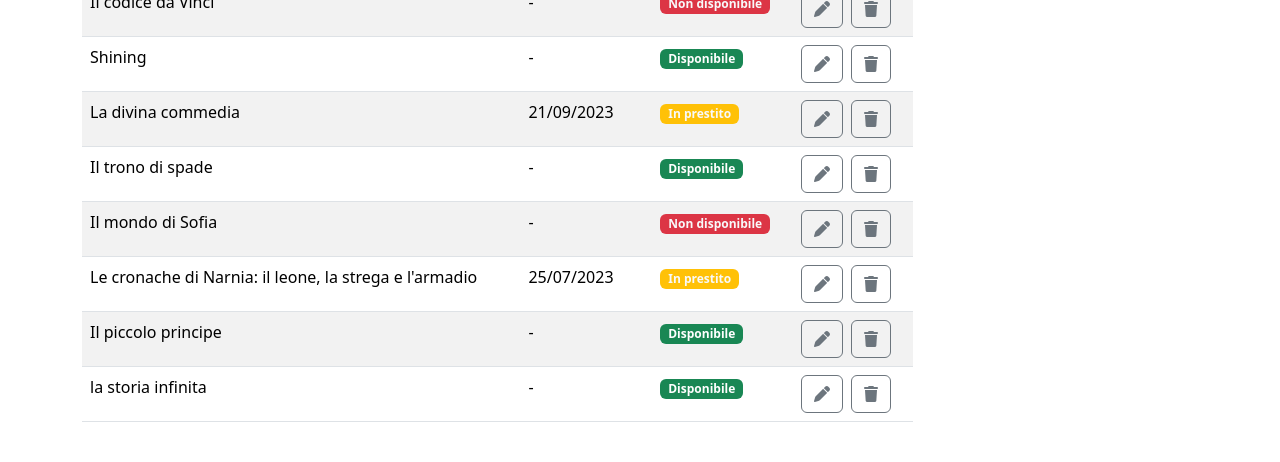
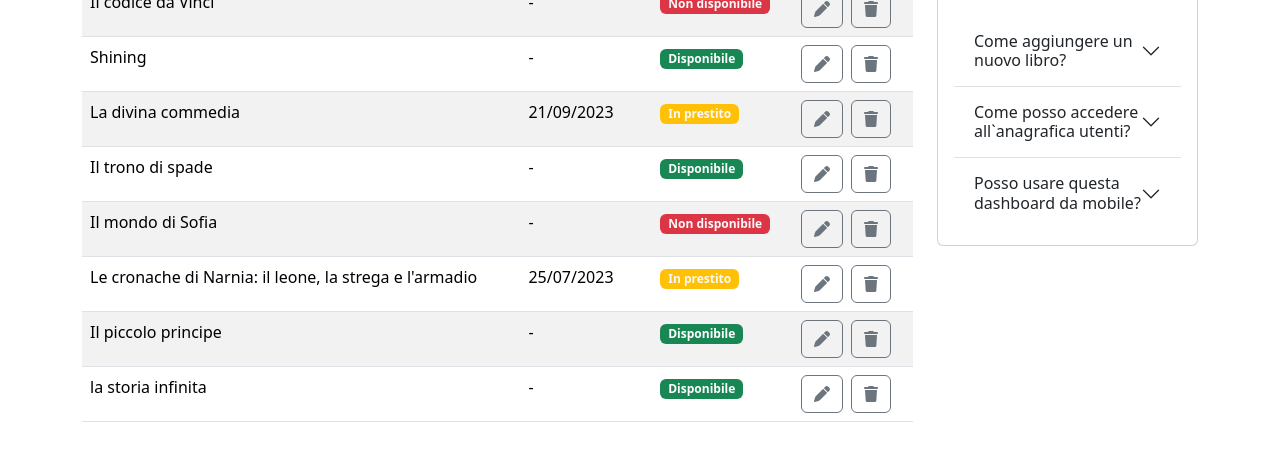
Before and after one commit to giorgio-marzo/html-css-bootstrap-dashboard, a plain HTML site: page index.html in a window 1280 px wide. Shown: the part 431-893 px from the top of the page. Drawn offline with nearby package versions, Linux system fonts and the light colour scheme.

Commit message:
[ADD] addde second card

```diff
--- a/index.html
+++ b/index.html
@@ -218,8 +218,6 @@
           </div>
 
 
-
-
           <div class="col-12 col-lg-3"><!--lato piccolo (sinistra)-->
 
             <div>
@@ -276,13 +274,56 @@
 
               </div>
 
-              <div class="col-12"></div>
-              <!-- seconda card -->
+              <div class="col-12">
 
+                <div class="card mt-4" style=""><!-- seconda card -->
 
+                  <div class="card-header"><h4>F.A.Q.</h4></div>
 
+                  <div class="accordion accordion-flush p-3" id="accordionFlushExample">
+
+                      <div class="accordion-item">
+
+                          <h2 class="accordion-header">
+                            <button class="accordion-button collapsed" type="button" data-bs-toggle="collapse" data-bs-target="#flush-collapseOne" aria-expanded="false" aria-controls="flush-collapseOne">
+                              Come aggiungere un nuovo libro?
+                            </button>
+                          </h2>
+
+                          <div id="flush-collapseOne" class="accordion-collapse collapse" data-bs-parent="#accordionFlushExample">
+                            <div class="accordion-body">Cliccando sul bottone "Aggiungi Libro"</div>
+                          </div>
 
                       </div>
+
+                      <div class="accordion-item">
+
+                        <h2 class="accordion-header">
+                          <button class="accordion-button collapsed" type="button" data-bs-toggle="collapse" data-bs-target="#flush-collapseTwo" aria-expanded="false" aria-controls="flush-collapseTwo">
+                            Come posso accedere all`anagrafica utenti?
+                          </button>
+                        </h2>
+
+                        <div id="flush-collapseTwo" class="accordion-collapse collapse" data-bs-parent="#accordionFlushExample">
+                          <div class="accordion-body">Cliccando "Anagrafica Utenti" nel menu in alto a sinistra</div>
+                        </div>
+
+                      </div>
+
+                      <div class="accordion-item">
+
+                        <h2 class="accordion-header">
+                          <button class="accordion-button collapsed" type="button" data-bs-toggle="collapse" data-bs-target="#flush-collapseThree" aria-expanded="false" aria-controls="flush-collapseThree">
+                            Posso usare questa dashboard da mobile?
+                          </button>
+                        </h2>
+
+                        <div id="flush-collapseThree" class="accordion-collapse collapse" data-bs-parent="#accordionFlushExample">
+                          <div class="accordion-body">Si, la pagina è ottimizzata per mobile</div>
+                        </div>
+
+                      </div>
+
                   </div>
 
 
@@ -290,14 +331,18 @@
                 </div>
 
 
-
-  </main>
+              </div>
 
 
+            </div>
+            </div>
+
+          </div>
 
 
-
-
+        </div>
+      </div>
+    </main>
 
 
     <script src="https://cdn.jsdelivr.net/npm/bootstrap@5.3.3/dist/js/bootstrap.bundle.min.js" integrity="sha384-YvpcrYf0tY3lHB60NNkmXc5s9fDVZLESaAA55NDzOxhy9GkcIdslK1eN7N6jIeHz" crossorigin="anonymous"></script>
```
Lines whose indentation alone changed are shown as unchanged.
